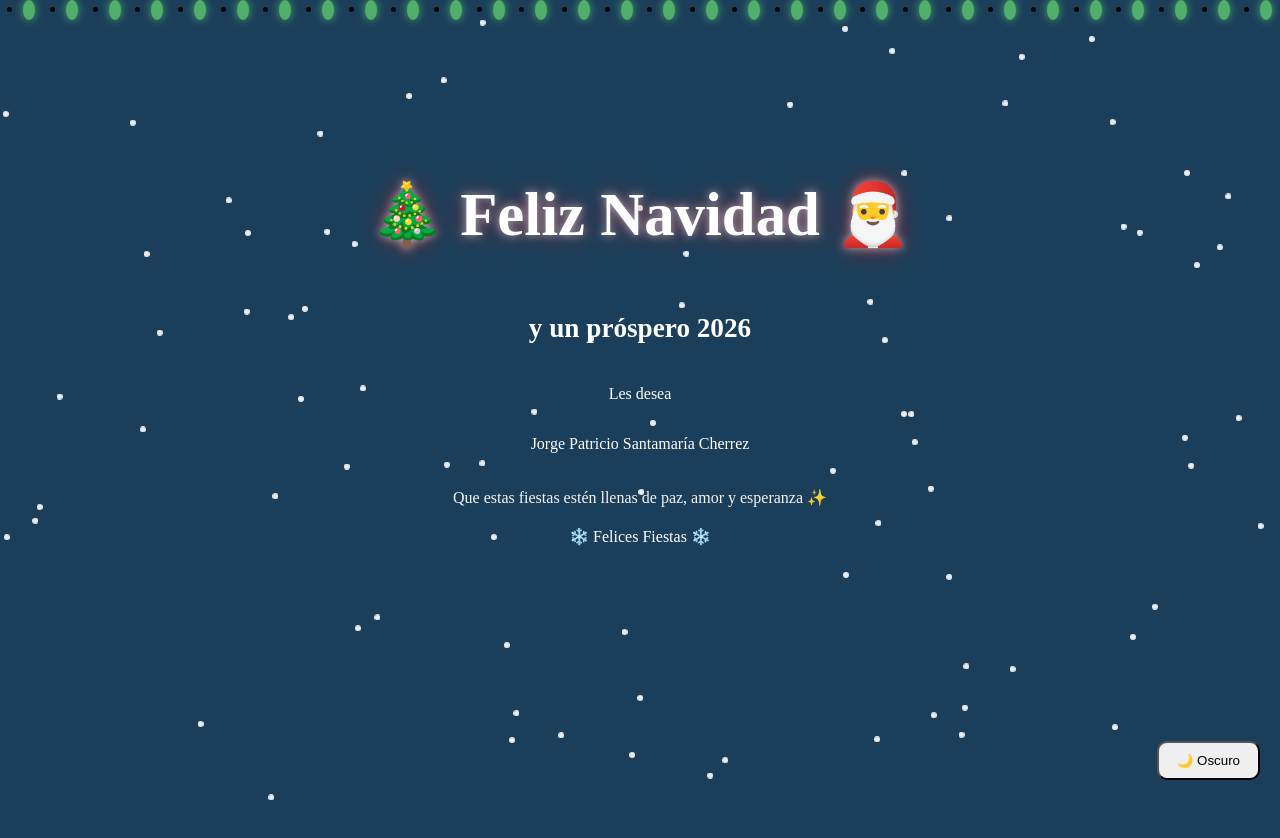
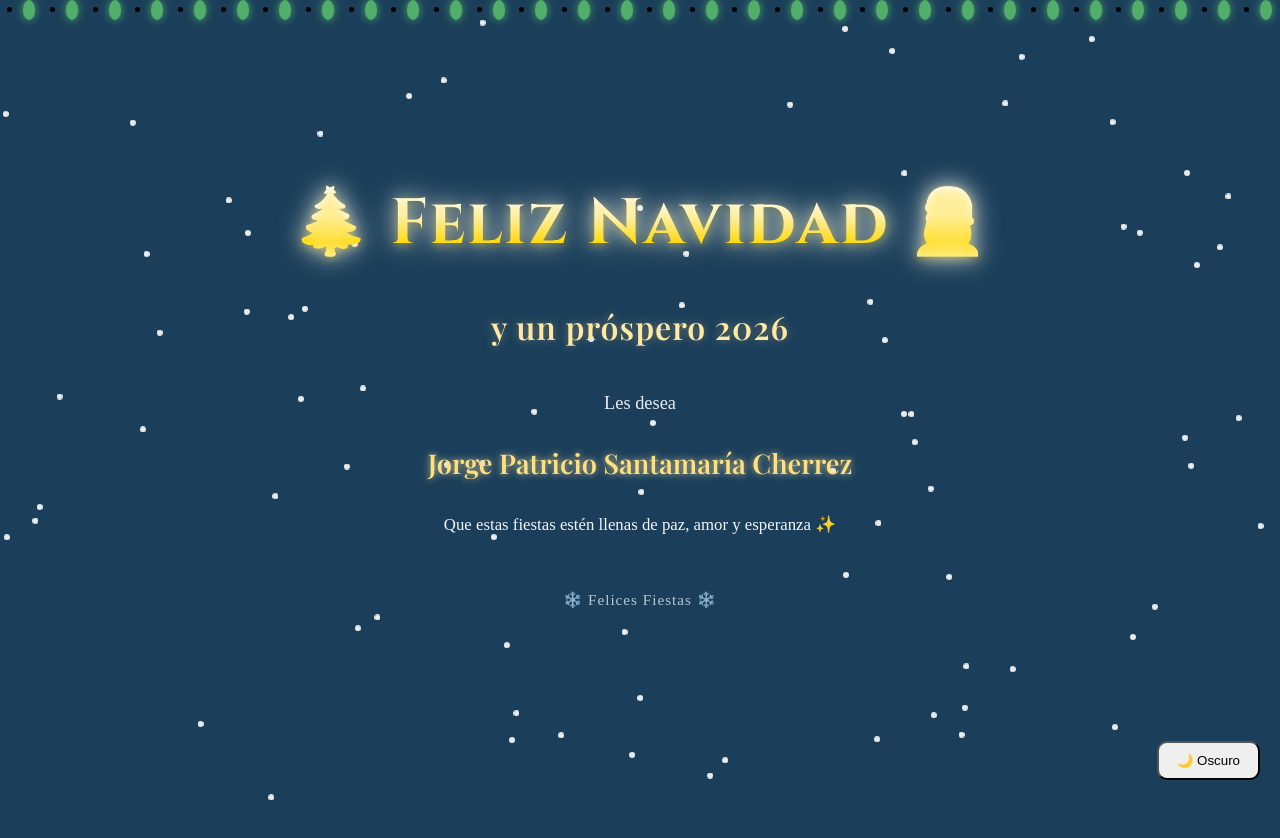
Before and after one commit to Patogol35/Navidad, a React (Vite) app: page / in a window 1280 px wide. Shown: the top 838 px of the page. Built offline with nearby package versions, Linux system fonts and the light colour scheme.

Commit message:
Update Home.css

```diff
--- a/src/pages/Home.css
+++ b/src/pages/Home.css
@@ -1,3 +1,8 @@
+@import url("https://fonts.googleapis.com/css2?family=Cinzel:wght@600;700&family=Playfair+Display:wght@500;600&display=swap");
+
+/* =========================
+CONTENEDOR
+========================= */
 .home-container {
   min-height: 100vh;
   display: flex;
@@ -8,28 +13,99 @@
   padding-inline: 20px;
   position: relative;
   z-index: 10;
-  color: white;
+  color: #ffffff;
+  text-align: center;
 }
 
+/* =========================
+TÍTULO PRINCIPAL
+========================= */
 .title {
-  font-size: clamp(2.2rem, 6vw, 3.8rem);
-  font-weight: bold;
+  font-family: "Cinzel", serif;
+  font-size: clamp(2.4rem, 7vw, 4rem);
+  font-weight: 700;
+  letter-spacing: 2px;
+  margin-bottom: 12px;
+
+  background: linear-gradient(
+    180deg,
+    #ffffff 0%,
+    #fff6d5 40%,
+    #ffd700 70%,
+    #ffffff 100%
+  );
+  -webkit-background-clip: text;
+  -webkit-text-fill-color: transparent;
+
   text-shadow:
-    0 0 10px rgba(255,255,255,0.6),
-    0 0 25px rgba(255,0,0,0.5);
+    0 2px 8px rgba(255, 215, 0, 0.35),
+    0 0 18px rgba(255, 255, 255, 0.4);
+
+  animation: titleGlow 4s ease-in-out infinite;
 }
 
+@keyframes titleGlow {
+  0%, 100% {
+    filter: drop-shadow(0 0 6px rgba(255,215,0,0.35));
+  }
+  50% {
+    filter: drop-shadow(0 0 14px rgba(255,255,255,0.6));
+  }
+}
+
+/* =========================
+SUBTÍTULO
+========================= */
 .subtitle {
-  font-size: 1.7rem;
-  margin-bottom: 25px;
+  font-family: "Playfair Display", serif;
+  font-size: clamp(1.4rem, 4.5vw, 2rem);
+  color: #ffe8a3;
+  margin-bottom: 26px;
+  letter-spacing: 1px;
+  text-shadow: 0 0 10px rgba(255, 215, 150, 0.4);
+}
+
+/* =========================
+TEXTOS
+========================= */
+.message {
+  font-size: 1.15rem;
+  opacity: 0.9;
+  margin-bottom: 4px;
+}
+
+.name {
+  font-family: "Playfair Display", serif;
+  font-size: clamp(1.3rem, 4vw, 1.7rem);
+  font-weight: 600;
+  color: #ffdf7e;
+  margin-bottom: 20px;
+  text-shadow:
+    0 0 6px rgba(255,223,126,0.6),
+    0 0 12px rgba(255,255,255,0.3);
 }
 
 .blessing {
   max-width: 600px;
-  line-height: 1.6;
+  font-size: 1.05rem;
+  line-height: 1.65;
   opacity: 0.95;
+  margin-top: 10px;
 }
 
+/* =========================
+FOOTER
+========================= */
+.footer {
+  margin-top: 35px;
+  font-size: 0.95rem;
+  opacity: 0.7;
+  letter-spacing: 1px;
+}
+
+/* =========================
+NIEVE MÓVIL (DISEÑO PREMIUM)
+========================= */
 .snow-mobile {
   pointer-events: none;
   position: fixed;
@@ -38,7 +114,6 @@
   overflow: hidden;
 }
 
-/* CAPA 1 – copos grandes (cerca) */
 .snow-mobile::before {
   content: "";
   position: absolute;
@@ -52,7 +127,6 @@
   transform: translateZ(0);
 }
 
-/* CAPA 2 – copos pequeños (fondo) */
 .snow-mobile::after {
   content: "";
   position: absolute;
@@ -66,7 +140,6 @@
   transform: translateZ(0);
 }
 
-/* ❄️ Animaciones */
 @keyframes snow-fall-front {
   from {
     transform: translateY(0) translateX(0);
@@ -85,10 +158,9 @@
   }
 }
 
-/* 🧠 Respeta accesibilidad */
 @media (prefers-reduced-motion: reduce) {
   .snow-mobile::before,
   .snow-mobile::after {
     animation: none;
   }
-                        }
+}
```
